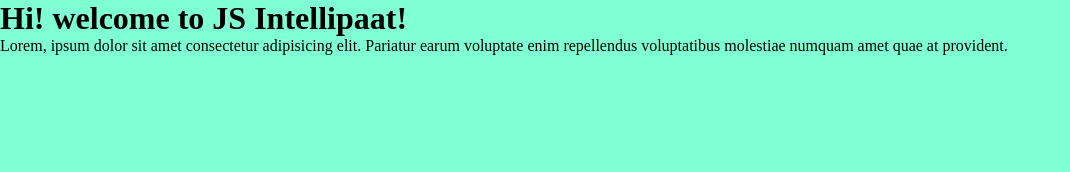
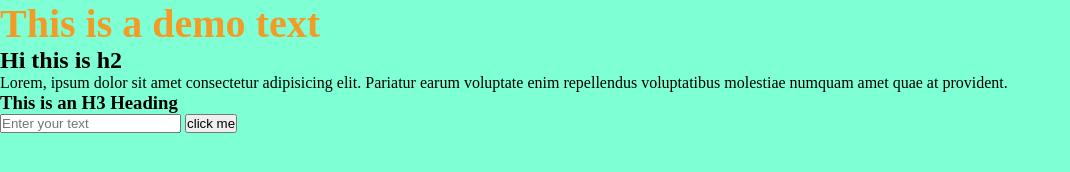
Before and after one commit to azcloudberg/jstrainingoct, a plain HTML site: page index.html in a window 1280 px wide. Shown: the whole page, without its empty margins (0-1070 px from the left). Drawn offline with Linux system fonts and the light colour scheme.

Commit message:
Day 4 File Added

```diff
--- /dev/null
+++ b/Day4.js
@@ -0,0 +1,79 @@
+// console.log(window); //Window object - Document is a method of Window object
+
+// select Elements
+
+// Select elements by ID
+
+const heading = document.getElementById('head');
+// console.log(heading.innerText);
+
+// const heading = document.getElementsByClassName('heading'); //it return array of elements
+// console.log(heading[1].innerText);
+
+
+// const element = document.getElementById('card');
+// console.log(element.innerHTML);
+
+
+// const element = document.getElementsByTagName('h1');
+// console.log(element);
+
+
+// const element = document.querySelector('.heading')
+// console.log(element);
+
+// const element = document.querySelectorAll('.heading')
+// console.log(element);
+
+// Update the element
+
+// heading.innerText = 'This is the new heading';
+// heading.innerHTML = '<p>This is a paragraph</p>';
+heading.textContent = 'This is a demo text';
+
+// const newe = heading.getAttribute('id');
+// heading.setAttribute('class', 'newid');/
+// heading.removeAttribute('class')
+
+// Styling using JS
+
+heading.style.color = "#f29c27";
+heading.style.fontSize = "40px";
+
+// Adding classes
+
+// heading.classList.add('disabled');
+// heading.classList.remove('disabled');
+
+
+// Creating and inserting element
+const myCard = document.getElementById('card');
+const newElement = document.createElement('div');
+newElement.innerHTML = '<h3>This is an H3 Heading</h3>';
+myCard.appendChild(newElement);
+
+// myCard.removeChild(heading)
+
+// Event handling
+
+const button = document.getElementById('click');
+const inputValue = document.getElementById('text');
+
+button.addEventListener('click', handleButtonClick = (e) => {
+    console.log(getInputValue());
+})
+
+inputValue.addEventListener('input', handleInput = (e) => {
+        console.log(e.target.value);
+})
+
+function getInputValue(){
+    return inputValue.value;
+}
+
+// events
+
+// keyup event: It will be fired when a key is released
+// keydown event: It will be fired when a key is pressed down.
+// input event: For handling text content of input field.
+// change, blur, focus, keypress, keyup, keydown, click, submit, input.....
--- a/index.html
+++ b/index.html
@@ -7,12 +7,17 @@
     <title>Document</title>
 </head>
 <body>
-    <div class="card">
-        <h1>Hi! welcome to JS Intellipaat!</h1>
-        <p>Lorem, ipsum dolor sit amet consectetur adipisicing elit. Pariatur earum voluptate enim repellendus voluptatibus molestiae numquam amet quae at provident.</p>
+    <div id="card" class="card">
+        <h1 id="head" class="heading">Hi! welcome to JS Intellipaat!</h1>
+        <h2 class="heading">Hi this is h2</h1>
+        <p class="paragraph">Lorem, ipsum dolor sit amet consectetur adipisicing elit. Pariatur earum voluptate enim repellendus voluptatibus molestiae numquam amet quae at provident.</p>
     </div>
+
+    <input placeholder="Enter your text" type="text" id="text">
+    <button id="click" class="dlt-btn">click me</button>
     <!-- <script src="main.js"></script> -->
     <!-- <script src="Day2.js"></script> -->
-    <script src="Day3.js"></script>
+    <!-- <script src="Day3.js"></script> -->
+     <script src="Day4.js"></script>
 </body>
 </html>
--- a/style.css
+++ b/style.css
@@ -6,3 +6,12 @@
 body{
     background-color: aquamarine;
 }
+
+
+h1{
+    color: blue;
+}
+.disabled{
+    color: red;
+    text-decoration: line-through;
+}
```
